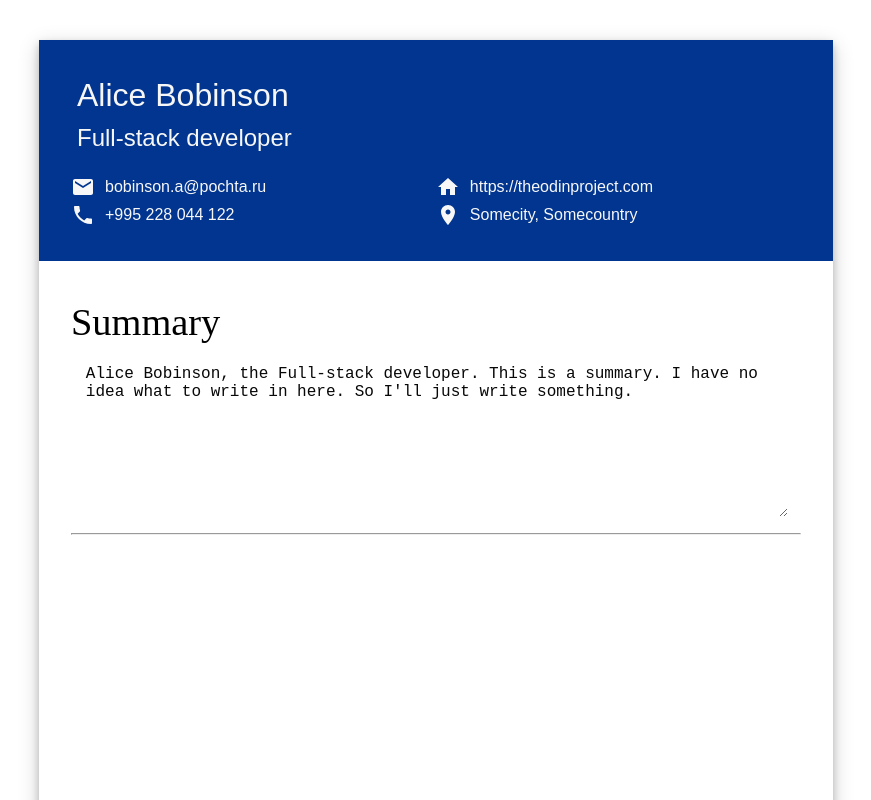
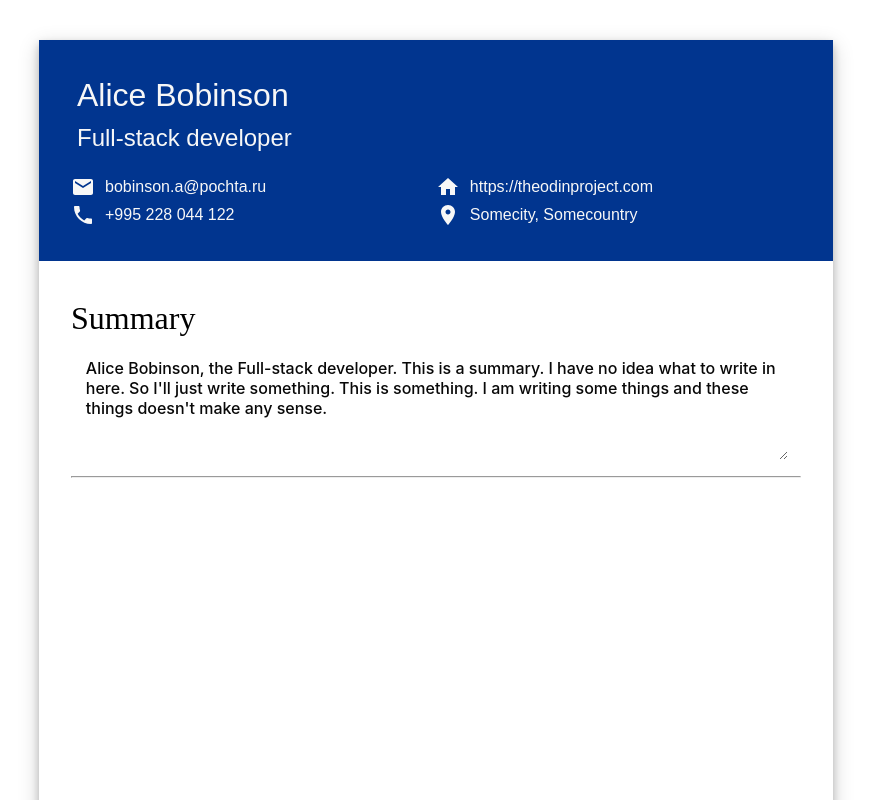
Before and after one commit to utkabulka/cv-application, a React (Vite) app: page / in a window 1280 px wide. Shown: the top 800 px of the page, without its empty margins (17-888 px from the left). Built offline with nearby package versions, Linux system fonts and the light colour scheme; the HTML template or start-up script is replaced by a standard one.

Commit message:
small styling fixes

```diff
--- a/src/App.jsx
+++ b/src/App.jsx
@@ -93,7 +93,6 @@ function App() {
           </div>
           <div className='section'>
             <Header text='Summary' />
-            {/* TODO: bruh make a component or modify InputField for this use */}
             <TextArea
               label='Your CV summary'
               value={summary}
--- a/src/components/TextArea.jsx
+++ b/src/components/TextArea.jsx
@@ -5,7 +5,7 @@ function TextArea({
   value = 'Default value',
   name = '',
   width = 400,
-  height = 150,
+  height = 100,
   onChange = () => {},
 }) {
   width += 'px'
--- a/src/constants/DefaultData.js
+++ b/src/constants/DefaultData.js
@@ -9,7 +9,7 @@ const DefaultData = {
     [Keys.WEBSITE]: 'https://theodinproject.com',
     [Keys.LOCATION]: 'Somecity, Somecountry',
   },
-  summary: `Alice Bobinson, the Full-stack developer. This is a summary. I have no idea what to write in here. So I'll just write something.`,
+  summary: `Alice Bobinson, the Full-stack developer. This is a summary. I have no idea what to write in here. So I'll just write something. This is something. I am writing some things and these things doesn't make any sense.`,
 }
 
 export default DefaultData
--- a/src/styles/Header.css
+++ b/src/styles/Header.css
@@ -1,6 +1,6 @@
 h1 {
   text-align: left;
-  font-size: 2.4em;
+  font-size: 2em;
   font-weight: 500;
   line-height: 1.1;
   margin: 8px 0 16px 0;
--- a/src/styles/TextArea.css
+++ b/src/styles/TextArea.css
@@ -1,4 +1,5 @@
 textarea {
+  font-family: Inter, system-ui, Avenir, Helvetica, Arial, sans-serif;
   background-color: #ffffff00;
   border: none;
   color: #080808;
```
